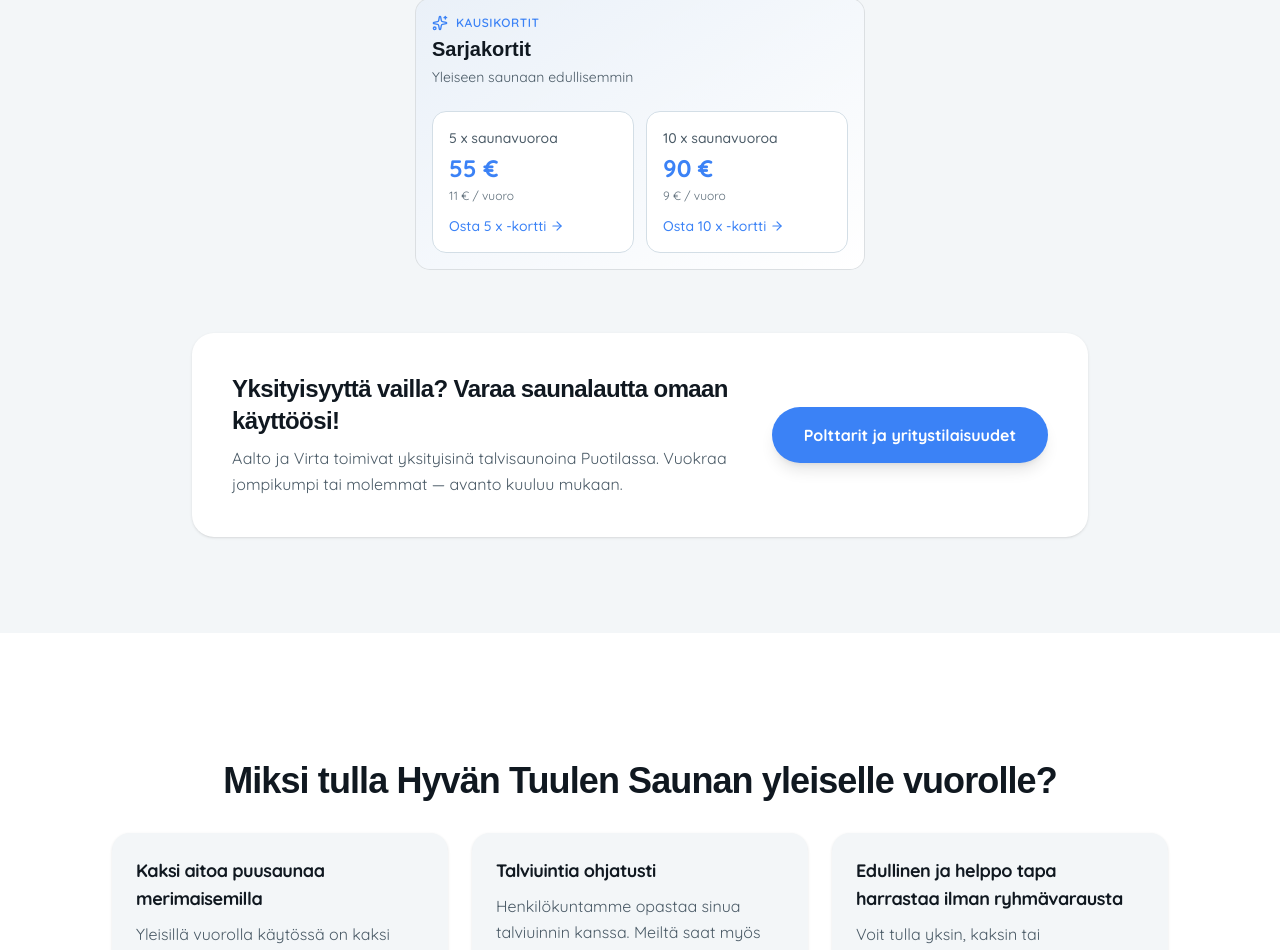
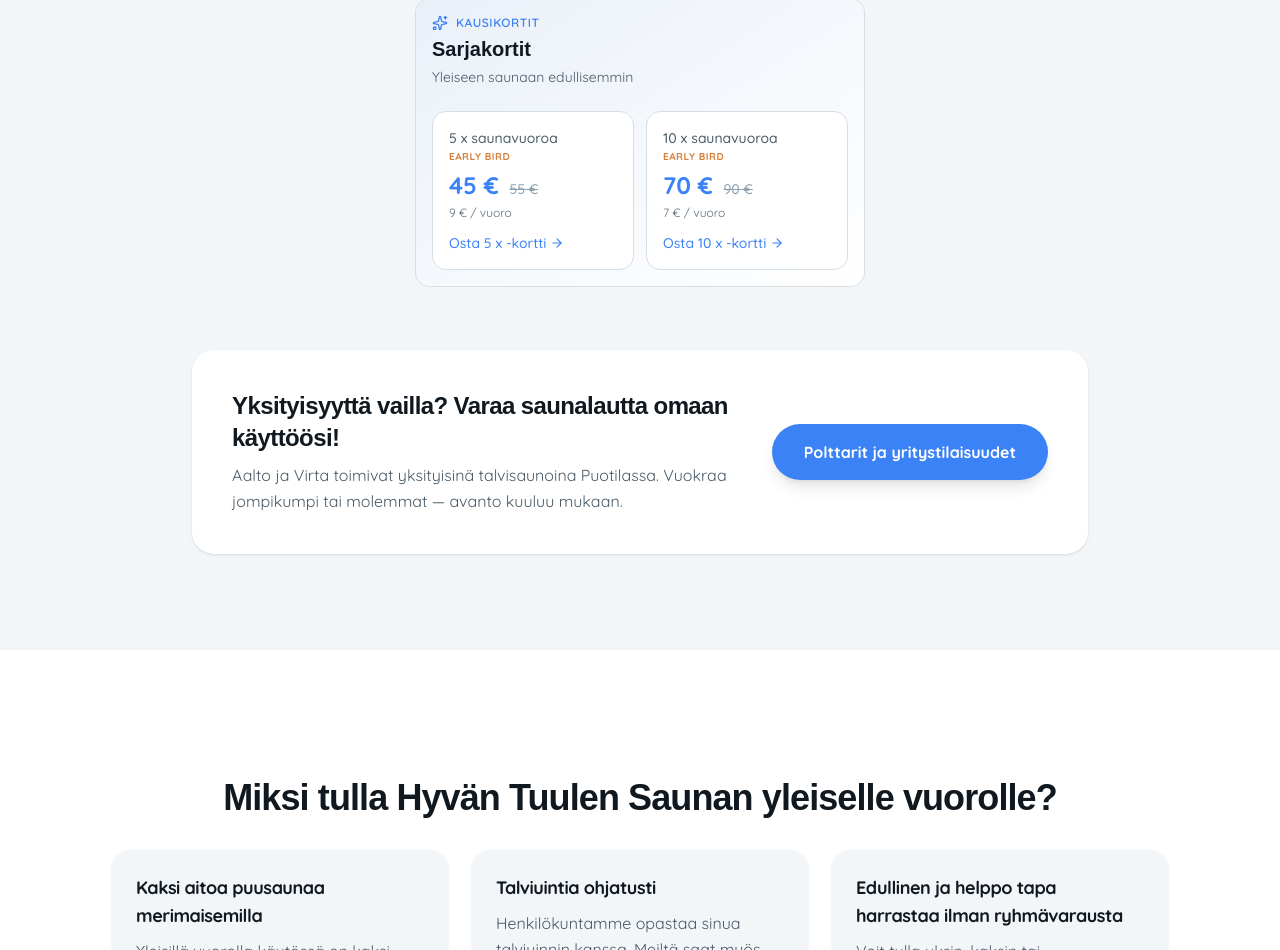
Before and after one commit to Habatin2000/hyvantuulensauna, a Next.js app: page /fi/julkinen-sauna in a window 1280 px wide. Shown: the part 2803-3753 px from the top of the page. Built offline with nearby package versions, Linux system fonts and the light colour scheme; no server answers; a web font is replaced by a local one.

Commit message:
punch cards: early bird pricing (5x 45/55, 10x 70/90) with struck-through regular price

```diff
--- a/components/booking/SubscriptionPurchase.tsx
+++ b/components/booking/SubscriptionPurchase.tsx
@@ -15,15 +15,17 @@ interface SubscriptionPurchaseProps {
 const PRODUCTS = {
   '5x': {
     id: 'ca646e7f-4a9c-4c5c-af59-b9538c49ecb3',
-    price: 55,
-    fi: { name: '5 x saunavuoroa', perSession: '11 € / vuoro', cta: 'Osta 5 x -kortti' },
-    en: { name: '5 x sauna sessions', perSession: '11 € / session', cta: 'Buy 5 x card' },
+    price: 45,
+    originalPrice: 55,
+    fi: { name: '5 x saunavuoroa', perSession: '9 € / vuoro', cta: 'Osta 5 x -kortti' },
+    en: { name: '5 x sauna sessions', perSession: '9 € / session', cta: 'Buy 5 x card' },
   },
   '10x': {
     id: '74e4fe83-5aa6-46e7-8248-9b39d5451a3a',
-    price: 90,
-    fi: { name: '10 x saunavuoroa', perSession: '9 € / vuoro', cta: 'Osta 10 x -kortti' },
-    en: { name: '10 x sauna sessions', perSession: '9 € / session', cta: 'Buy 10 x card' },
+    price: 70,
+    originalPrice: 90,
+    fi: { name: '10 x saunavuoroa', perSession: '7 € / vuoro', cta: 'Osta 10 x -kortti' },
+    en: { name: '10 x sauna sessions', perSession: '7 € / session', cta: 'Buy 10 x card' },
   },
 };
 
@@ -175,7 +177,11 @@ export default function SubscriptionPurchase({ locale }: SubscriptionPurchasePro
           </span>
         )}
         <span className="text-sm font-medium text-stone-600">{labels.name}</span>
-        <span className="mt-1 text-2xl font-extrabold text-lake">{product.price} €</span>
+        <span className="mt-0.5 text-[10px] font-bold uppercase tracking-wider text-ember">Early bird</span>
+        <span className="mt-1 text-2xl font-extrabold text-lake">
+          {product.price} €{' '}
+          <span className="ml-1 text-sm font-medium text-stone-400 line-through">{product.originalPrice} €</span>
+        </span>
         <span className="mt-1 text-xs text-stone-500">{labels.perSession}</span>
       </button>
     );
@@ -207,7 +213,11 @@ export default function SubscriptionPurchase({ locale }: SubscriptionPurchasePro
                   className="group relative flex flex-col items-start rounded-xl border border-stone-200 bg-white p-4 text-left transition-all hover:border-lake/50 hover:shadow-sm"
                 >
                   <span className="text-sm font-medium text-stone-600">{labels.name}</span>
-                  <span className="mt-1 text-2xl font-extrabold text-lake">{product.price} €</span>
+                  <span className="mt-0.5 text-[10px] font-bold uppercase tracking-wider text-ember">Early bird</span>
+                  <span className="mt-1 text-2xl font-extrabold text-lake">
+                    {product.price} €{' '}
+                    <span className="ml-1 text-sm font-medium text-stone-400 line-through">{product.originalPrice} €</span>
+                  </span>
                   <span className="mt-1 text-xs text-stone-500">{labels.perSession}</span>
                   <span className="mt-3 inline-flex items-center gap-1 text-sm font-medium text-lake">
                     {labels.cta}
```
